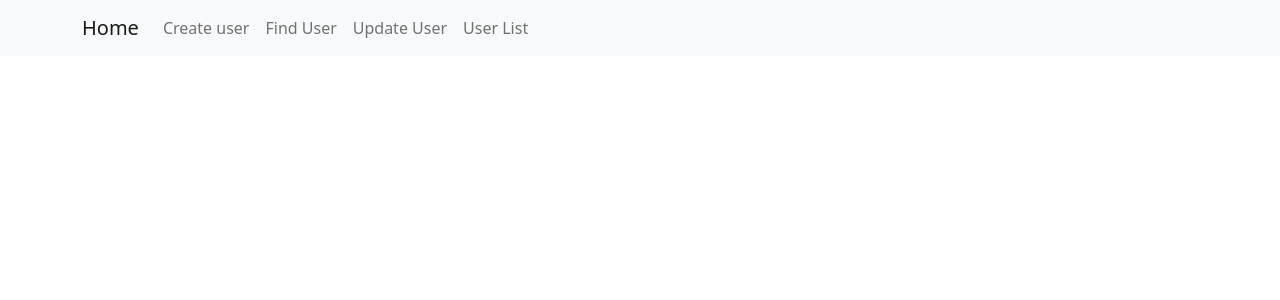
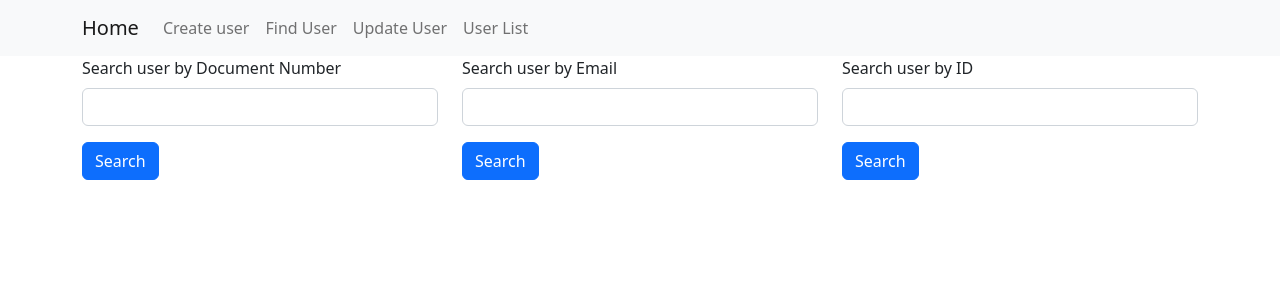
Before and after one commit to veronicapava/RetoFrontend, a React (Create React App) app: page /findUser in a window 1280 px wide. Shown: the top 300 px of the page. Built offline with nearby package versions, Linux system fonts and the light colour scheme.

Commit message:
Crea pagina de busqueda

```diff
--- a/src/App.js
+++ b/src/App.js
@@ -4,6 +4,7 @@ import { BrowserRouter, Route, Routes } from 'react-router-dom'
 import Form from "./components/Form";
 import Header from './components/Header';
 import Home from './components/Home';
+import SearchPage from './components/SearchPage';
 
 function App() {
   return (
@@ -12,6 +13,7 @@ function App() {
       <Routes>
         <Route path="/" element={<Home />} />
         <Route path="/createUser" element={<Form />} />
+        <Route path="/findUser" element={<SearchPage />} />
       </Routes>
     </BrowserRouter>
   );
--- a/src/components/Header.jsx
+++ b/src/components/Header.jsx
@@ -27,7 +27,7 @@ const Header = () => {
                 </a>
               </li>
               <li className="nav-item">
-                <a className="nav-link" href="/">
+                <a className="nav-link" href="/findUser">
                   Find User
                 </a>
               </li>
--- /dev/null
+++ b/src/components/SearchPage.jsx
@@ -0,0 +1,51 @@
+import React from "react"
+
+const SearchPage = () => {
+  return (
+    <div className="container">
+      <div className="row">
+        <div className="col">
+          <form>
+            <div className="mb-3">
+              <label htmlFor="documentNumber" className="form-label">
+                Search user by Document Number
+              </label>
+              <input type="text" className="form-control" id="documentNumber" />
+            </div>
+            <button type="submit" className="btn btn-primary">
+              Search
+            </button>
+          </form>
+        </div>
+        <div className="col">
+          <form>
+            <div className="mb-3">
+              <label htmlFor="email" className="form-label">
+                Search user by Email
+              </label>
+              <input type="email" className="form-control" id="email" />
+            </div>
+            <button type="submit" className="btn btn-primary">
+              Search
+            </button>
+          </form>
+        </div>
+        <div className="col">
+          <form>
+            <div className="mb-3">
+              <label htmlFor="id" className="form-label">
+                Search user by ID
+              </label>
+              <input type="text" className="form-control" id="id" />
+            </div>
+            <button type="submit" className="btn btn-primary">
+              Search
+            </button>
+          </form>
+        </div>
+      </div>
+    </div>
+  )
+}
+
+export default SearchPage
```
